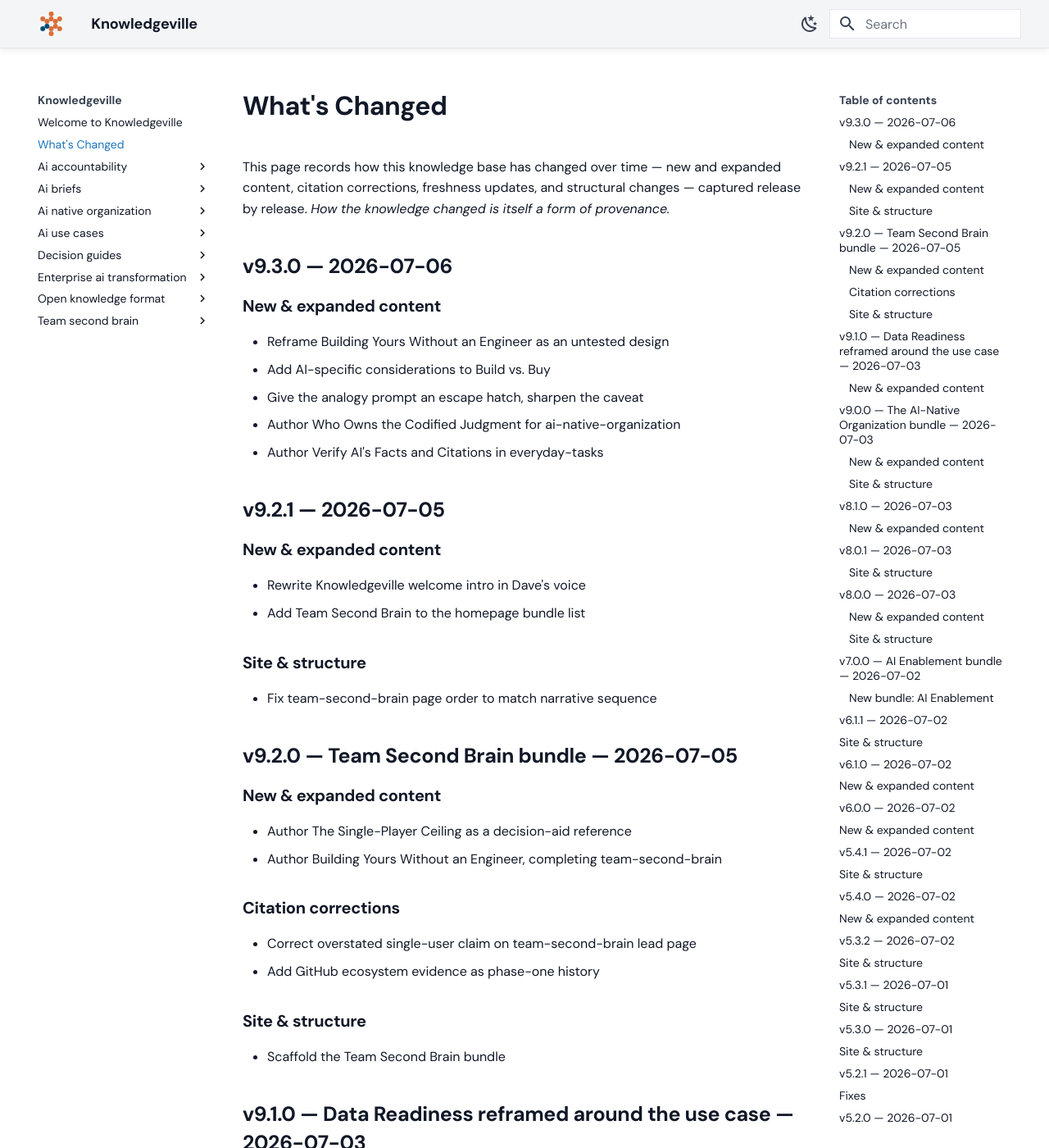
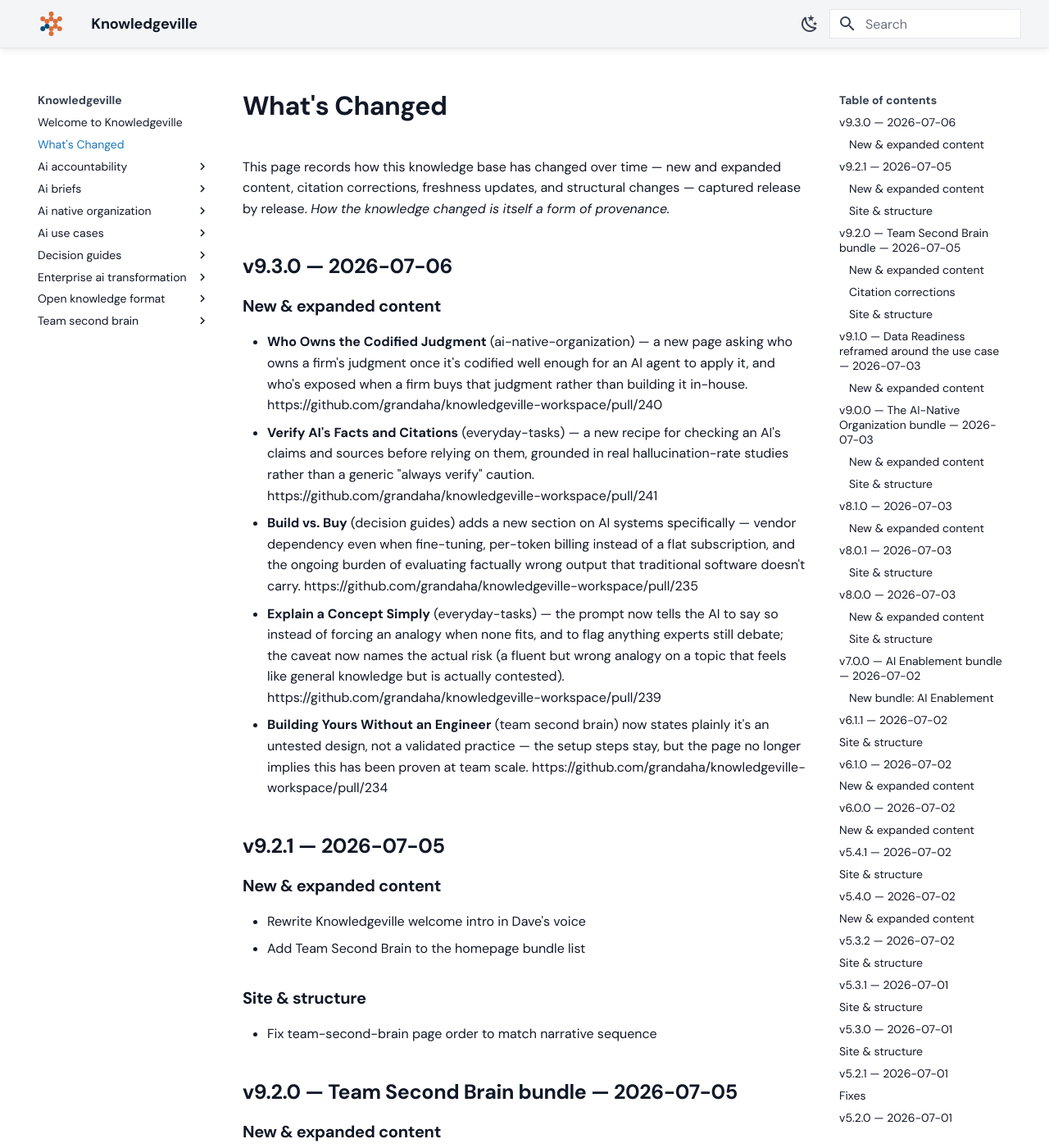
Before and after one commit to grandaha/knowledgeville, an MkDocs documentation site: the page built from published/changelog.md, in a window 1280 px wide and 1400 px high. Shown: the whole window at 82% size. Built offline with MkDocs 1.6.1 and Material for MkDocs 9.7.7, drawn with Linux system fonts in a browser that asks for light colours; some web fonts are replaced.

Commit message:
Publish: sync content from workspace

```diff
--- a/published/changelog.md
+++ b/published/changelog.md
@@ -14,11 +14,11 @@ This page records how this knowledge base has changed over time — new and expa
 ## v9.3.0 — 2026-07-06
 
 ### New & expanded content
-* Reframe Building Yours Without an Engineer as an untested design
-* Add AI-specific considerations to Build vs. Buy
-* Give the analogy prompt an escape hatch, sharpen the caveat
-* Author Who Owns the Codified Judgment for ai-native-organization
-* Author Verify AI's Facts and Citations in everyday-tasks
+* **Who Owns the Codified Judgment** (ai-native-organization) — a new page asking who owns a firm's judgment once it's codified well enough for an AI agent to apply it, and who's exposed when a firm buys that judgment rather than building it in-house. https://github.com/grandaha/knowledgeville-workspace/pull/240
+* **Verify AI's Facts and Citations** (everyday-tasks) — a new recipe for checking an AI's claims and sources before relying on them, grounded in real hallucination-rate studies rather than a generic "always verify" caution. https://github.com/grandaha/knowledgeville-workspace/pull/241
+* **Build vs. Buy** (decision guides) adds a new section on AI systems specifically — vendor dependency even when fine-tuning, per-token billing instead of a flat subscription, and the ongoing burden of evaluating factually wrong output that traditional software doesn't carry. https://github.com/grandaha/knowledgeville-workspace/pull/235
+* **Explain a Concept Simply** (everyday-tasks) — the prompt now tells the AI to say so instead of forcing an analogy when none fits, and to flag anything experts still debate; the caveat now names the actual risk (a fluent but wrong analogy on a topic that feels like general knowledge but is actually contested). https://github.com/grandaha/knowledgeville-workspace/pull/239
+* **Building Yours Without an Engineer** (team second brain) now states plainly it's an untested design, not a validated practice — the setup steps stay, but the page no longer implies this has been proven at team scale. https://github.com/grandaha/knowledgeville-workspace/pull/234
 
 ## v9.2.1 — 2026-07-05
 
```
